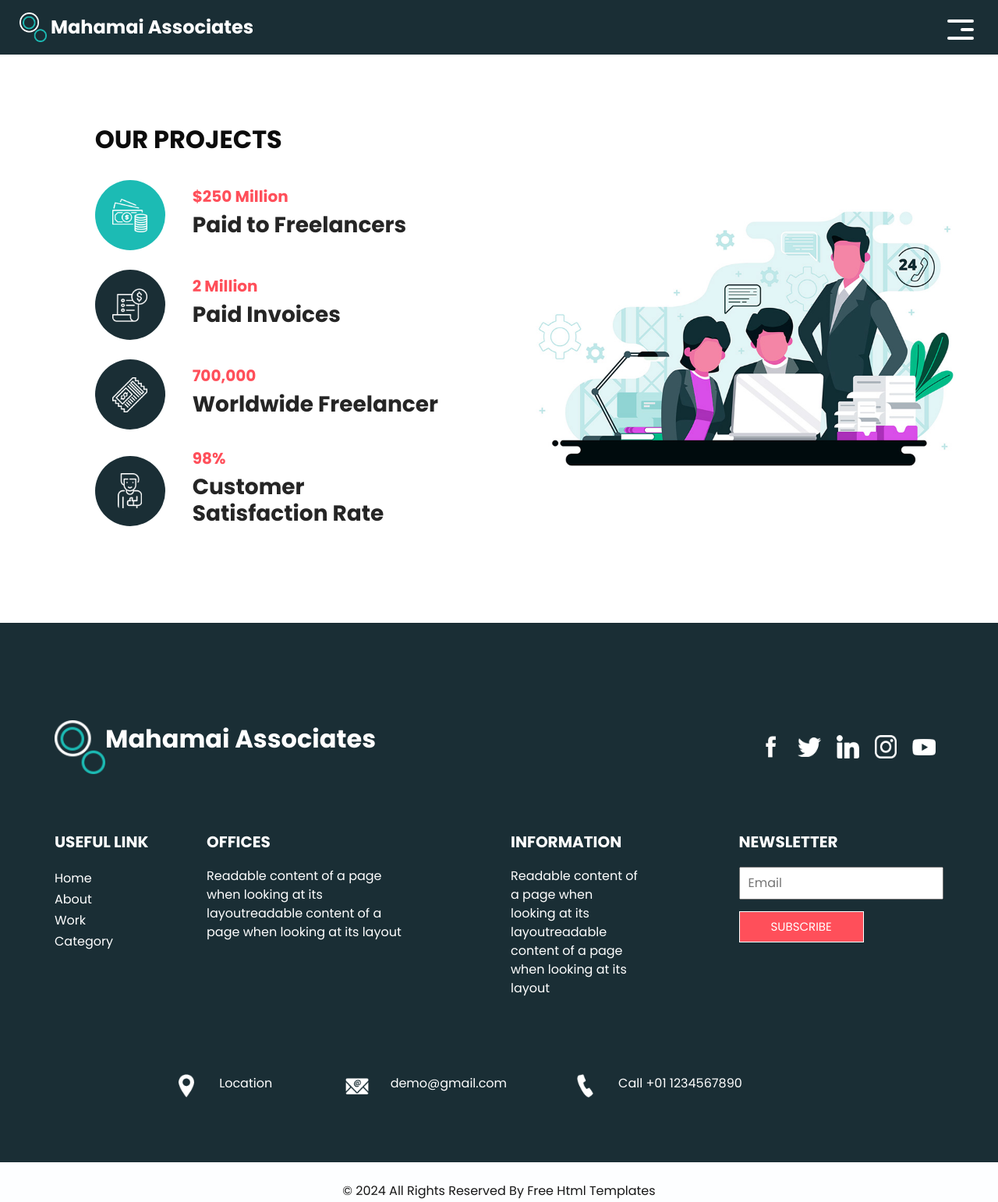
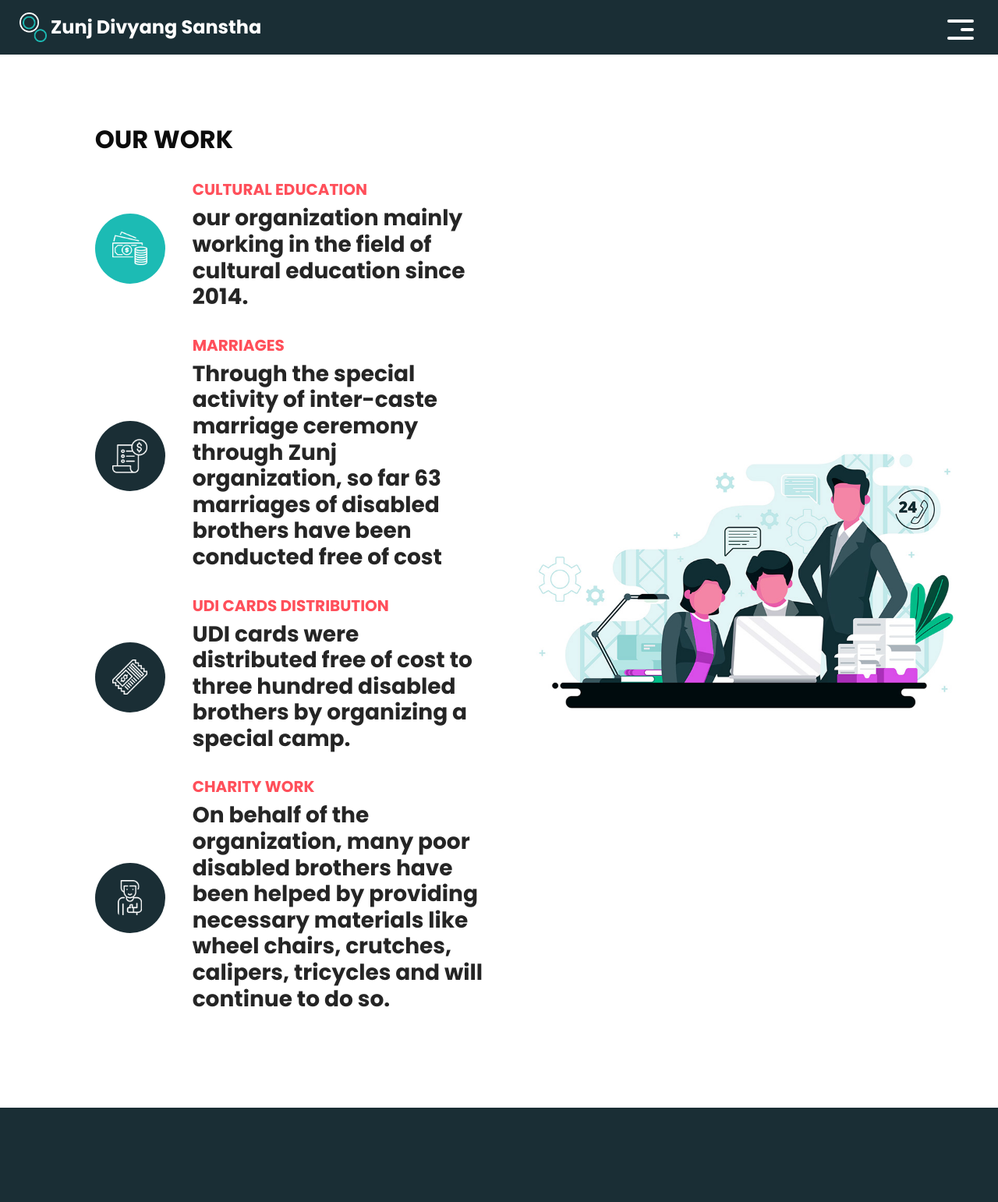
Before and after one commit to aryantambe/service_learning, a plain HTML site: page work.html in a window 1280 px wide. Shown: the top 1542 px of the page at 78% size. Drawn offline with nearby package versions, Linux system fonts and the light colour scheme; files that its build step writes are made by us from their sources; files whose address does not match are found by name.

Commit message:
Update work.html

```diff
--- a/work.html
+++ b/work.html
@@ -12,7 +12,7 @@
   <meta name="description" content="" />
   <meta name="author" content="" />
 
-  <title>Mahamai Associates</title>
+  <title>Zunj Divyang Sanstha</title>
 
   <!-- bootstrap core css -->
   <link rel="stylesheet" type="text/css" href="css/bootstrap.css" />
@@ -33,7 +33,7 @@
           <a class="navbar-brand" href="index.html">
             <img src="images/logo.png" alt="" />
             <span>
-              Mahamai Associates
+              Zunj Divyang Sanstha
             </span>
           </a>
           <button class="navbar-toggler" type="button" data-toggle="collapse" data-target="#navbarSupportedContent" aria-controls="navbarSupportedContent" aria-expanded="false" aria-label="Toggle navigation">
@@ -88,7 +88,7 @@
             <div class="detail-box">
               <div class="heading_container">
                 <h2>
-                  Our Projects
+                  Our Work
                 </h2>
               </div>
               <div class="tab_container">
@@ -98,10 +98,10 @@
                   </div>
                   <div class="detail-box">
                     <h5>
-                      $250 Million
+                      CULTURAL EDUCATION
                     </h5>
                     <h3>
-                      Paid to Freelancers
+                     our organization mainly working in the field of cultural education since 2014.
                     </h3>
                   </div>
                 </div>
@@ -111,10 +111,10 @@
                   </div>
                   <div class="detail-box">
                     <h5>
-                      2 Million
+                      MARRIAGES
                     </h5>
                     <h3>
-                      Paid Invoices
+                      Through the special activity of inter-caste marriage ceremony through Zunj organization, so far 63 marriages of disabled brothers have been conducted free of cost
                     </h3>
                   </div>
                 </div>
@@ -124,10 +124,10 @@
                   </div>
                   <div class="detail-box">
                     <h5>
-                      700,000
+                      UDI CARDS DISTRIBUTION
                     </h5>
                     <h3>
-                      Worldwide Freelancer
+                      UDI cards were distributed free of cost to three hundred disabled brothers by organizing a special camp.
                     </h3>
                   </div>
                 </div>
@@ -137,11 +137,10 @@
                   </div>
                   <div class="detail-box">
                     <h5>
-                      98%
+                      CHARITY WORK
                     </h5>
                     <h3>
-                      Customer <br>
-                      Satisfaction Rate
+                      On behalf of the organization, many poor disabled brothers have been helped by providing necessary materials like wheel chairs, crutches, calipers, tricycles and will continue to do so.
                     </h3>
                   </div>
                 </div>
@@ -186,7 +185,7 @@
           <div class="info_logo">
             <img src="images/logo.png" alt="" />
             <span>
-              Mahamai Associates
+             ZUNJ DIVYANG SANSTHA
             </span>
           </div>
           <div class="social_box">
@@ -236,28 +235,29 @@
                 Offices
               </h5>
               <p>
-                Readable content of a page when looking at its layoutreadable content of a page when looking at its layout
+              --office address--
               </p>
             </div>
 
             <div class="col-md-3 col-lg-2 offset-lg-1">
               <h5>
-                Information
+                Awards RECEIVED
               </h5>
               <p>
-                Readable content of a page when looking at its layoutreadable content of a page when looking at its layout
+                National Youth Consciousness Award, Dr. Kalam Youth Inspiration Award, Samaj Bhushan Award, Samaj Gaurav Award
+
               </p>
             </div>
 
             <div class="col-md-3  offset-lg-1">
               <div class="info_form ">
                 <h5>
-                  Newsletter
+                  Contact us
                 </h5>
                 <form action="">
-                  <input type="email" placeholder="Email">
+                  <input type="email" placeholder="Enter your email">
                   <button>
-                    Subscribe
+                    Submit
                   </button>
                 </form>
               </div>
@@ -276,6 +276,7 @@
                     <div class="detail-box">
                       <h6>
                         Location
+                        <p>Pimpri-Chinchwad</p>
                       </h6>
                     </div>
                   </a>
@@ -299,7 +300,7 @@
                     </div>
                     <div class="detail-box">
                       <h6>
-                        Call +01 1234567890
+                        Call +91 9011452216
                       </h6>
                     </div>
                   </a>
@@ -319,8 +320,8 @@
   <footer class="container-fluid footer_section ">
     <div class="container">
       <p>
-        &copy; <span id="displayDate"></span> All Rights Reserved By
-        <a href="https://html.design/">Free Html Templates</a>
+        &copy; <span id="displayDate"></span> Zunj Divyang Sanstha Ashram Training Centre
+        <a href="https://html.design/"></a>
       </p>
     </div>
   </footer>
```
